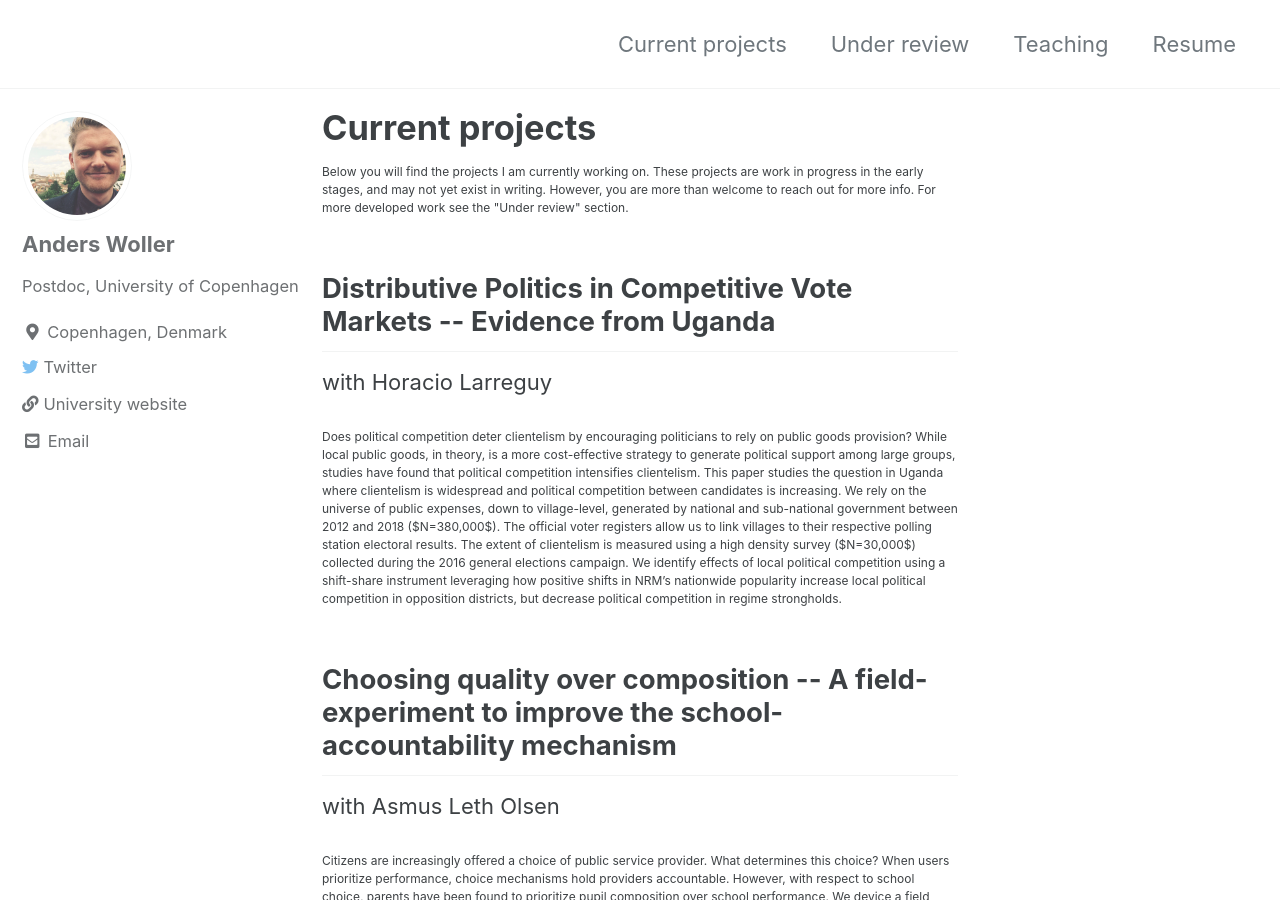
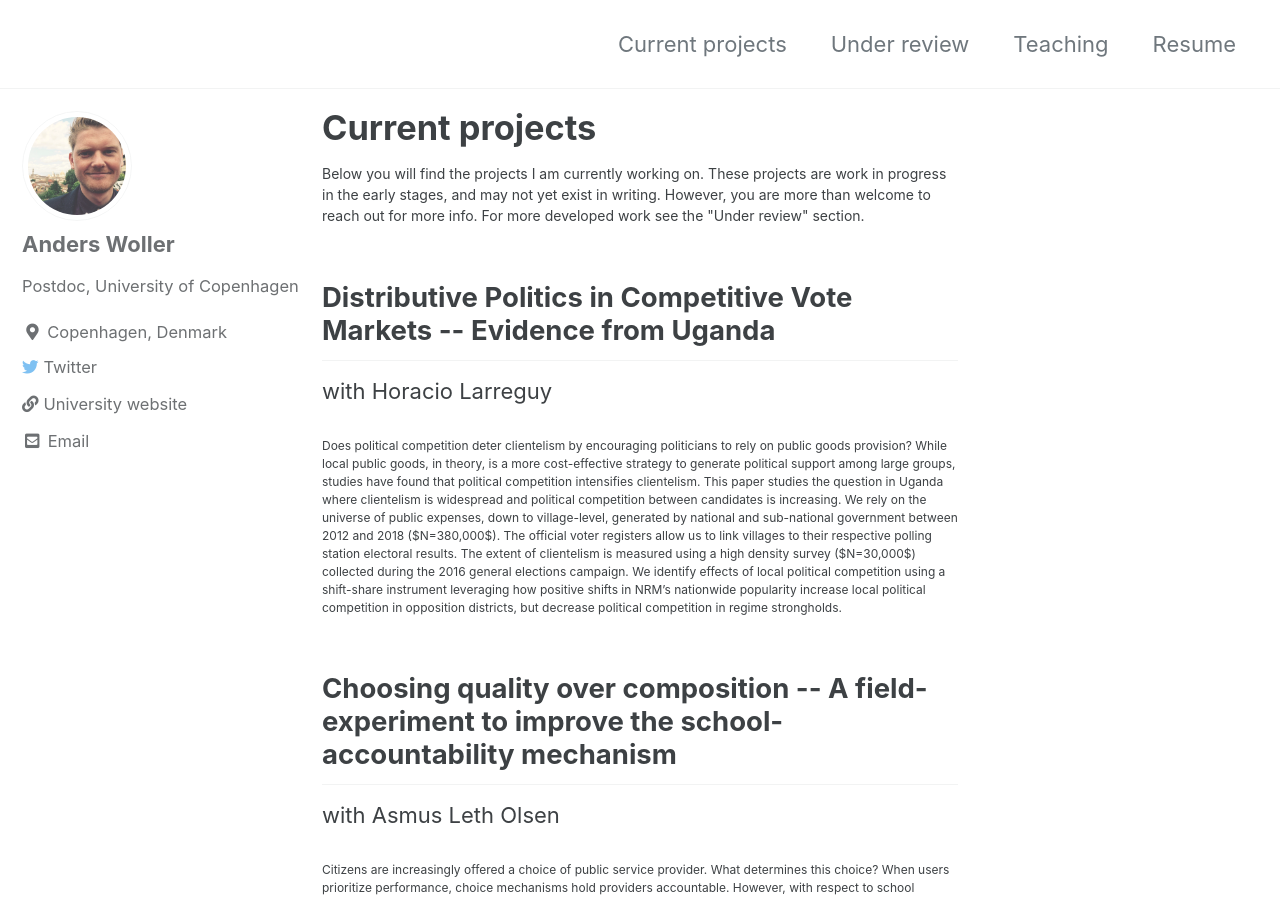
Before and after one commit to AndersWoller/AndersWoller.github.io, a Jekyll site: the page built from _pages/research.md, in a window 1280 px wide and 900 px high. Built offline with Jekyll 4.4.1, drawn with Linux system fonts in a browser that asks for light colours; cached includes are drawn as plain includes.

Commit message:
font size intro research

```diff
--- a/_pages/research.md
+++ b/_pages/research.md
@@ -2,7 +2,7 @@
 title: "Current projects"
 permalink: /Research/
 ---
-<p style="font-size:12px"> Below you will find the projects I am currently working on. These projects are work in progress in the early stages, and may not yet exist in writing. However, you are more than welcome to reach out for more info. For more developed work see the "Under review" section. </p>
+<p style="font-size:14px"> Below you will find the projects I am currently working on. These projects are work in progress in the early stages, and may not yet exist in writing. However, you are more than welcome to reach out for more info. For more developed work see the "Under review" section. </p>
 
 
 
```
